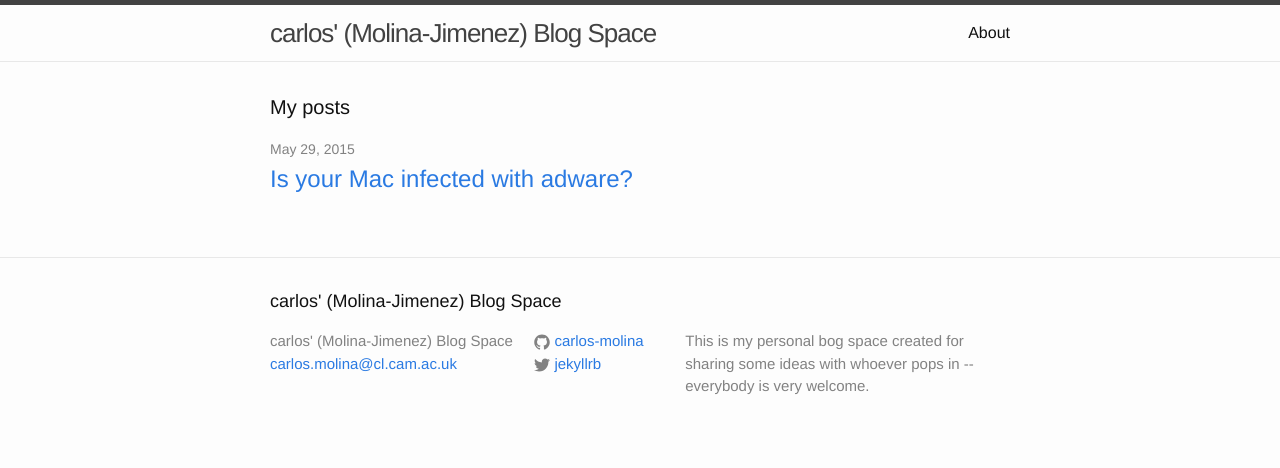
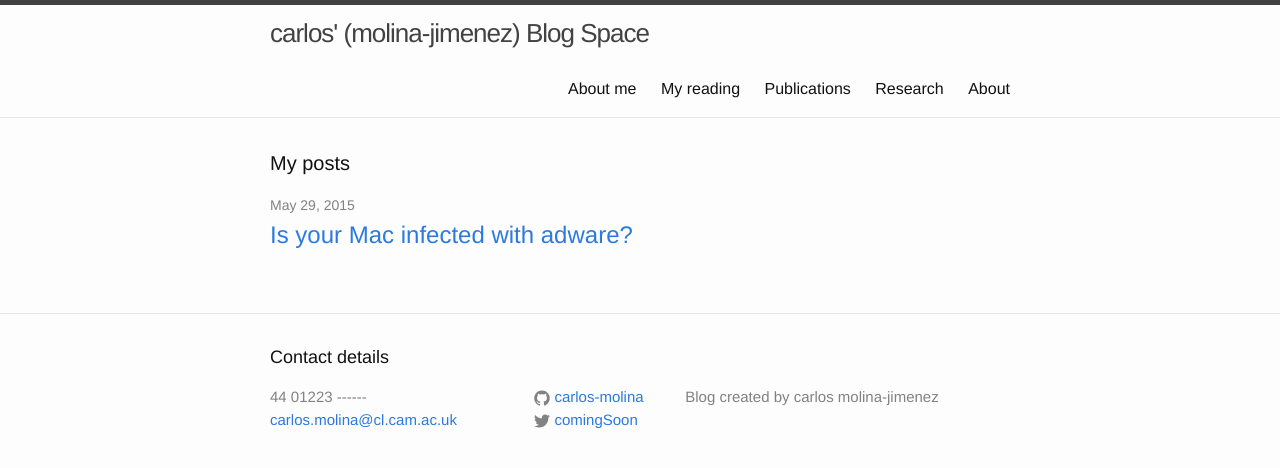
Before and after one commit to carlos-molina/carlos-molina.github.io, a Jekyll site: the page built from index.html, in a window 1280 px wide. Shown: the top 468 px of the page. Built offline with Jekyll 4.4.1, drawn with Linux system fonts in a browser that asks for light colours.

Commit message:
include topmenubar to personalise my web page

```diff
--- a/_config.yml
+++ b/_config.yml
@@ -1,13 +1,17 @@
 # Site settings
-title: carlos' (Molina-Jimenez)  Blog Space
+title: carlos' (molina-jimenez)  Blog Space
+welcometitle: Welcome to carlos' molina  Blog
 email: carlos.molina@cl.cam.ac.uk
+phone: 44 01223 ------
 description: > # this means to ignore newlines until "baseurl:"
   This is my personal bog space created for sharing some ideas
   with whoever pops in --everybody is very welcome.
 
+blog-admin: Blog created by carlos molina-jimenez
+
 baseurl: "" # the subpath of your site, e.g. /blog/
 url: "http://yourdomain.com" # the base hostname & protocol for your site
-twitter_username: jekyllrb
+twitter_username: comingSoon
 github_username:  carlos-molina
 
 # Build settings
--- a/_includes/footer.html
+++ b/_includes/footer.html
@@ -2,12 +2,13 @@
 
   <div class="wrapper">
 
-    <h2 class="footer-heading">{{ site.title }}</h2>
+    <!-- h2 class="footer-heading">{{ site.title }}</h2 -->
+    <h2 class="footer-heading">Contact details</h2>
 
     <div class="footer-col-wrapper">
       <div class="footer-col  footer-col-1">
         <ul class="contact-list">
-          <li>{{ site.title }}</li>
+          <li>{{site.phone}}</li>
           <li><a href="mailto:{{ site.email }}">{{ site.email }}</a></li>
         </ul>
       </div>
@@ -46,7 +47,7 @@
       </div>
 
       <div class="footer-col  footer-col-3">
-        <p class="text">{{ site.description }}</p>
+        <p class="text">{{ site.blog-admin }}</p>
       </div>
     </div>
 
--- a/_includes/head.html
+++ b/_includes/head.html
@@ -3,7 +3,7 @@
     <meta name="viewport" content="width=device-width initial-scale=1" />
     <meta http-equiv="X-UA-Compatible" content="IE=edge">
 
-    <title>{% if page.title %}{{ page.title }}{% else %}{{ site.title }}{% endif %}</title>
+    <title>{% if page.welcometitle %}{{ page.welcometitle }}{% else %}{{ site.title }}{% endif %}</title>
     <meta name="description" content="{{ site.description }}">
 
     <link rel="stylesheet" href="{{ "/css/main.css" | prepend: site.baseurl }}">
```
Also changed, not shown: topmenubar/Aboutme.md (added, +7 -0 lines), topmenubar/Iread.md (added, +15 -0 lines), topmenubar/Publications.md (added, +10 -0 lines), topmenubar/Research.md (added, +35 -0 lines), _layouts/post.html (line endings or trailing spaces), images/Carlos.Molina_Photo.jpg (added).
